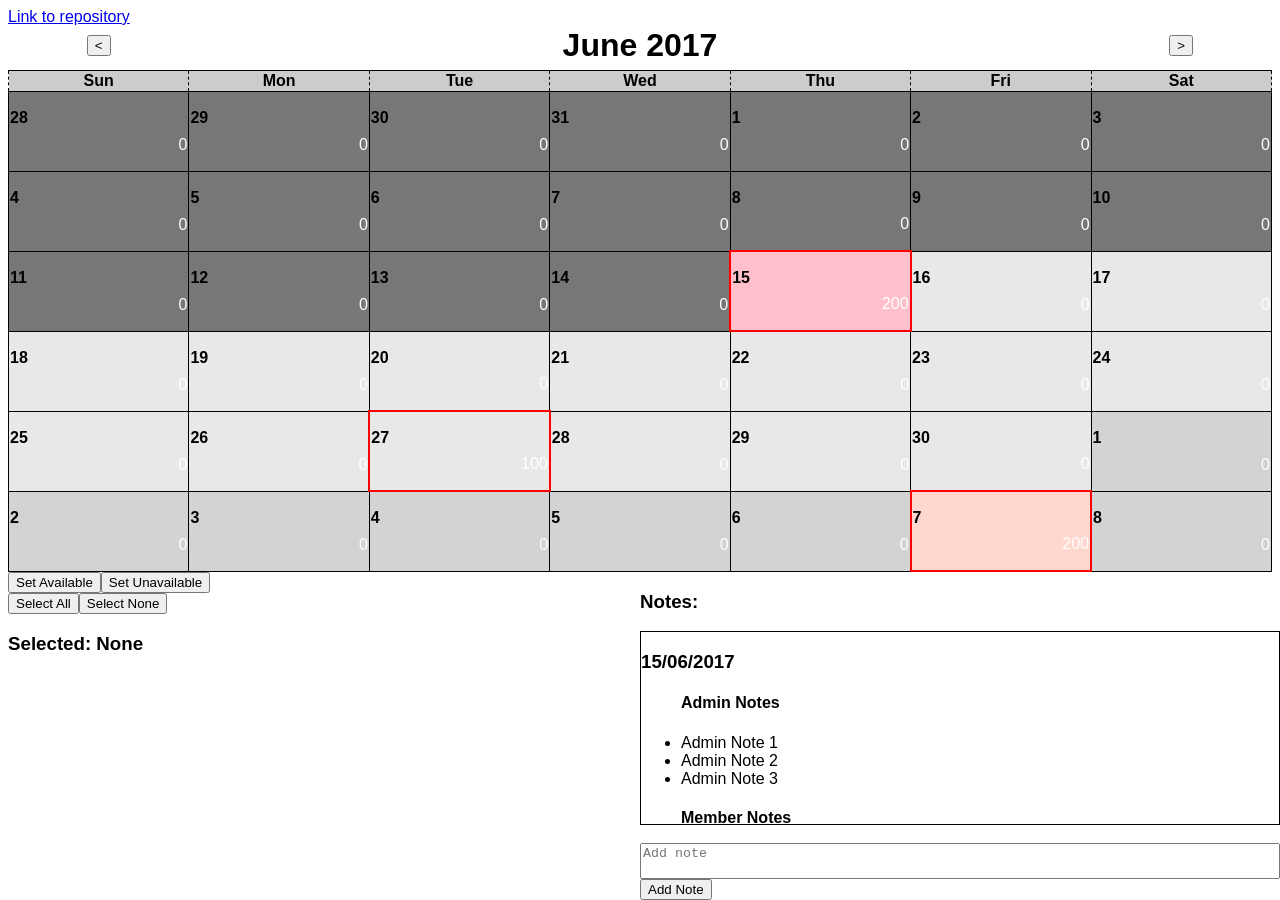
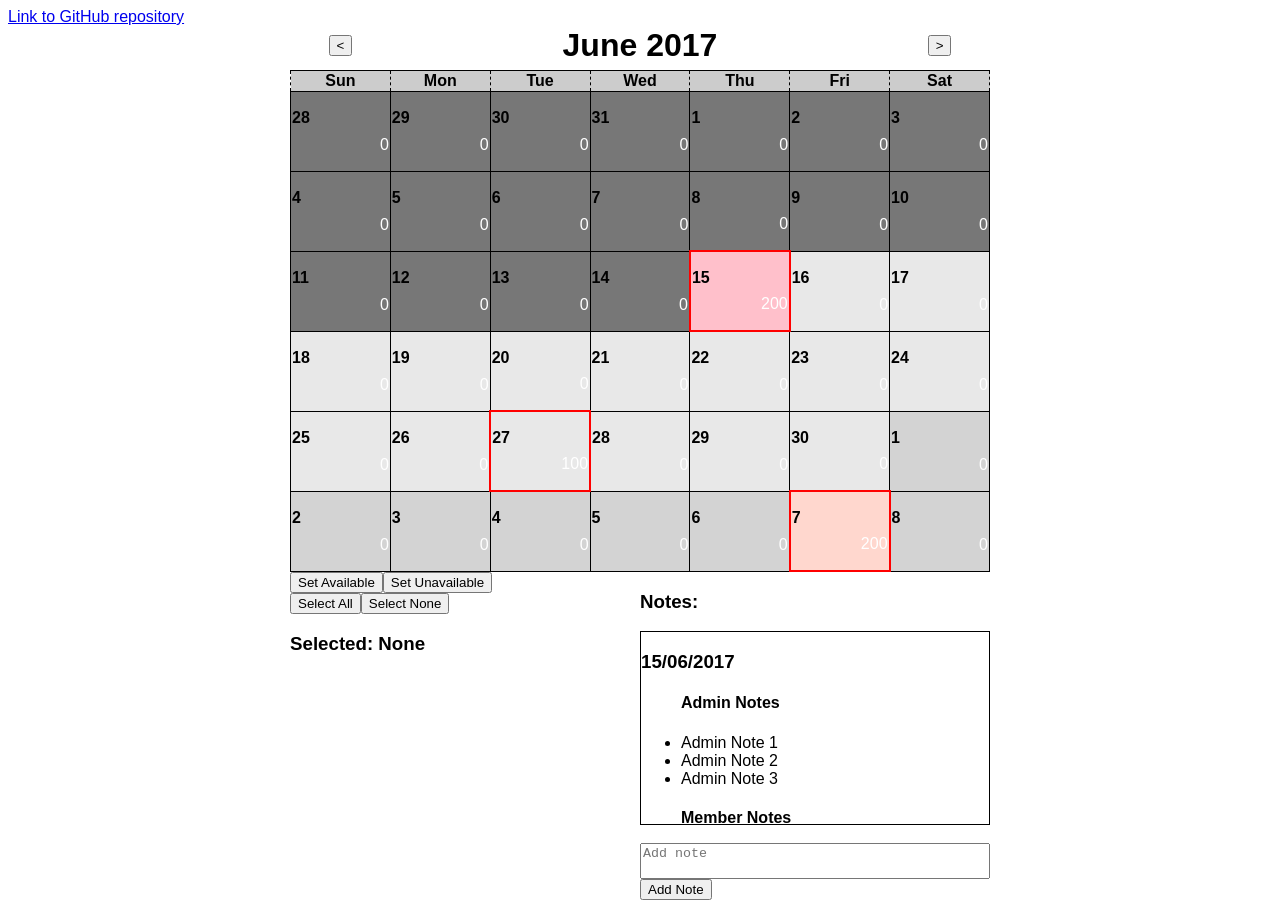
Before and after one commit to kylechua/calendar, a plain HTML site: page index.html in a window 1280 px wide. Before the commit the page ends 800 px from the top, so only its background shows below. Drawn offline with Linux system fonts and the light colour scheme.

Commit message:
put calendar in wrapper in demo page

```diff
--- a/index.html
+++ b/index.html
@@ -8,8 +8,10 @@
     <script src="js/calendar.js"></script>
   </head>
 <body>
-<a href="https://github.com/kylechua/calendar">Link to repository</a>
-<div id='myCal'></div>
+<a href="https://github.com/kylechua/calendar">Link to GitHub repository</a>
+<div id='wrapper' style="width:700px; margin-left: auto; margin-right: auto;">
+<div id='myCal' style="position:relative"></div>
+</div>
 </body>
 
 <!--<script>test()</script>-->
```
Also changed, not shown: js/calendar.js (+0 -7 lines), 1 other file.
